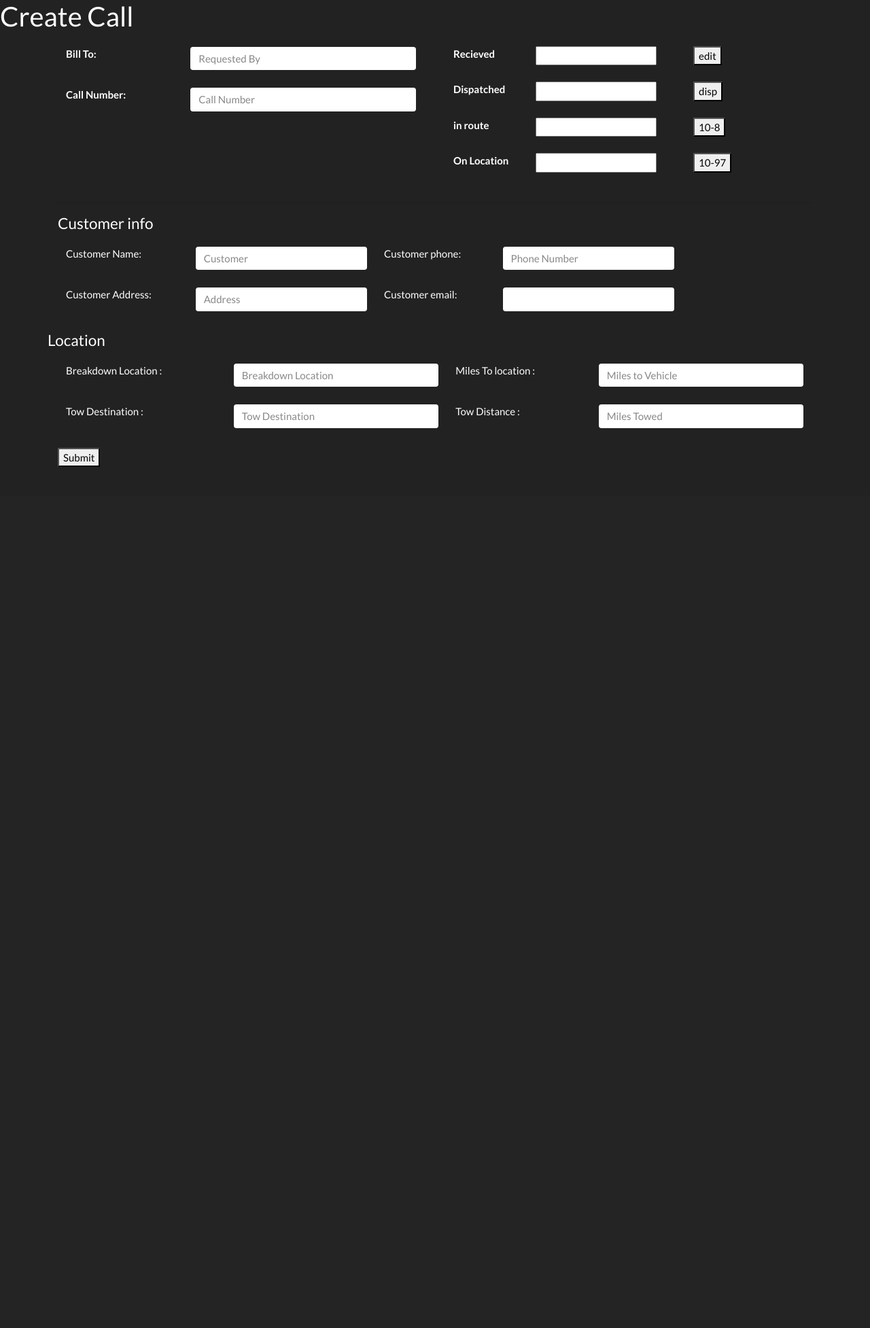
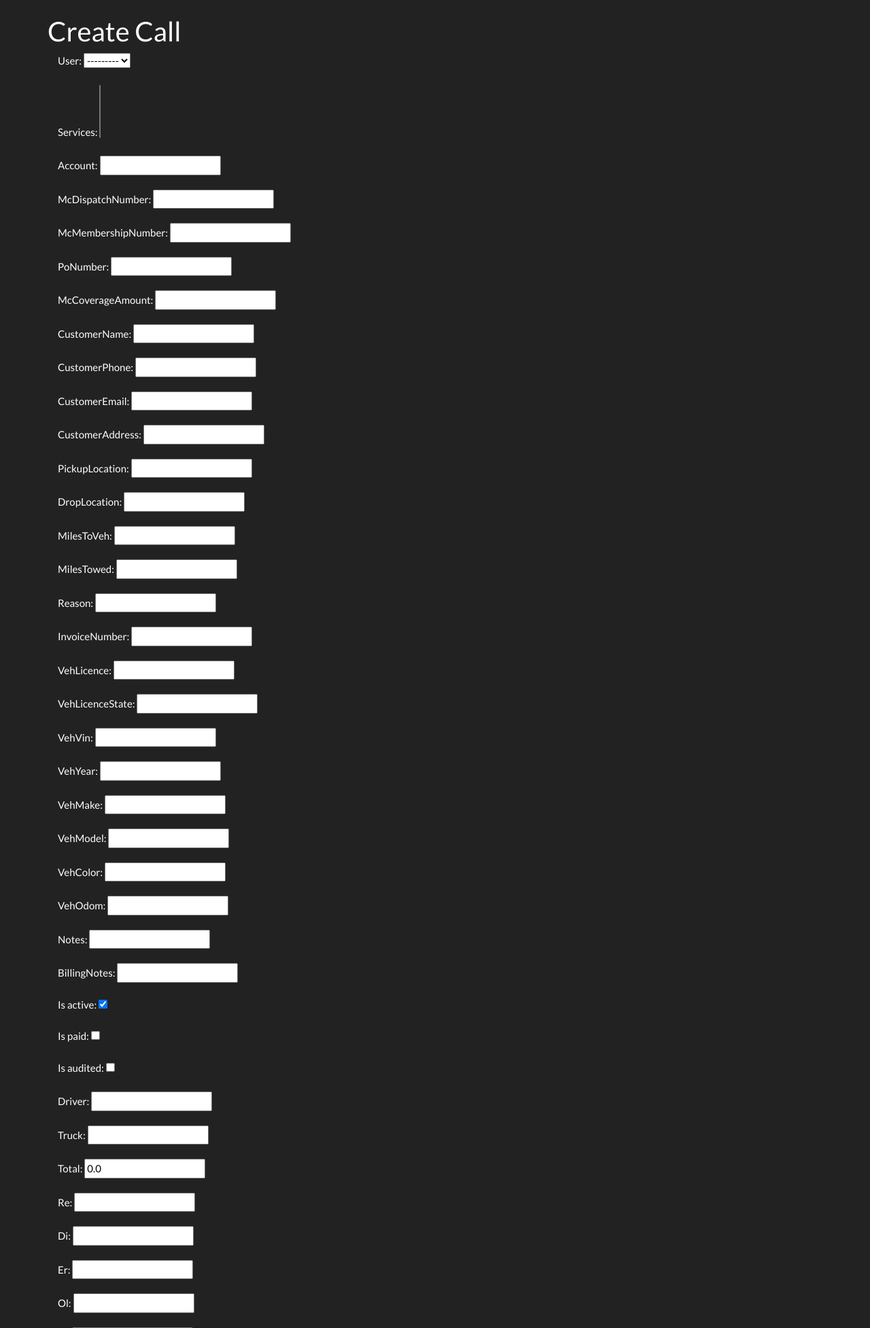
Before and after one commit to goldenst/tduck_django, a Django app: page /calls/create/ in a window 1280 px wide. Shown: the part 71-2025 px from the top of the page at 68% size. Before the commit the page ends 758 px from the top, so only its background shows below. Run offline with Django 3.2, Linux system fonts and the light colour scheme; data that the repository does not hold is empty; some libraries are stand-ins or nearby versions.

Commit message:
add call page working

```diff
--- a/src/calls/forms.py
+++ b/src/calls/forms.py
@@ -8,49 +8,46 @@ from .models import Call
 class CallCreateForm(forms.ModelForm):
     class Meta:
         model = Call
-        fields = ( 'user','services', 'account', 'mcDispatchNumber', 'mcMembershipNumber','PoNumber','mcCoverageAmount', 'customerName', 'customerPhone', 'customerEmail', 'customerAddress', 'pickupLocation', 'dropLocation', 'milesToVeh', 'milesTowed', 'reason', 'invoiceNumber', 'vehLicence', 'vehLicenceState', 'vehVin', 'vehYear', 'vehMake', 'vehModel', 'vehColor', 'vehOdom', 'notes', 'billingNotes', 'is_active', 'is_paid', 'is_audited', 'driver', 'truck',  'total', 're', 'di', 'er', 'ol', 'cl',)
+        fields =  ('user','services', 'account', 'mcDispatchNumber', 'mcMembershipNumber','PoNumber','mcCoverageAmount', 'customerName', 'customerPhone', 'customerEmail', 'customerAddress', 'pickupLocation', 'dropLocation', 'milesToVeh', 'milesTowed', 'reason', 'invoiceNumber', 'vehLicence', 'vehLicenceState', 'vehVin', 'vehYear', 'vehMake', 'vehModel', 'vehColor', 'vehOdom', 'notes', 'billingNotes', 'is_active', 'is_paid', 'is_audited', 'driver', 'truck',  'total', 're', 'di', 'er', 'ol', 'cl')
 
-        labels = {
-            'account' : 'Requested By',
-        }
 
-        widgets = {
-            'account' : forms.TextInput(attrs={'class': 'form-control', 'placeholder': 'Requested By'}),
-            'services' : forms.Select(attrs={'class': 'form-control', 'placeholder': 'Service Requested'}),
-            'mcDispatchNumber' : forms.TextInput(attrs={'class': 'form-control', 'placeholder': 'Call Number'}),
-            'mcMembershipNumber' : forms.TextInput(attrs={'class': 'form-control', 'placeholder': 'Membership Number'}),
-            'poNumber' : forms.TextInput(attrs={'class': 'form-control', 'placeholder': 'Po Number'}),
-            'mcCoverageAmount' : forms.TextInput(attrs={'class': 'form-control', 'placeholder': 'Coverage Amount'}),
-            'customerName': forms.TextInput(attrs={'class': 'form-control', 'placeholder': 'Customer'}),
-            'customerPhone': forms.TextInput(attrs={'class': 'form-control', 'placeholder': 'Phone Number'}),
-            'customerEmail': forms.TextInput(attrs={'class': 'form-control'}),
-            'customerAddress': forms.TextInput(attrs={'class': 'form-control', 'placeholder': 'Address'}),
-            'pickupLocation': forms.TextInput(attrs={'class': 'form-control', 'placeholder': 'Breakdown Location'}),
-            'dropLocation' : forms.TextInput(attrs={'class': 'form-control', 'placeholder': 'Tow Destination'}),
-            'milesToVeh' : forms.TextInput(attrs={'class': 'form-control', 'placeholder': 'Miles to Vehicle'}),
-            'milesTowed' : forms.TextInput(attrs={'class': 'form-control', 'placeholder': 'Miles Towed'}),
-            'reason' : forms.TextInput(attrs={'class': 'form-control', 'placeholder': 'Reason'}),
-            'invoiceNumber' : forms.TextInput(attrs={'class': 'form-control', 'placeholder': 'invoice Number'}),
-            'vehLicence' : forms.TextInput(attrs={'class': 'form-control', 'placeholder': 'Vehicle Plate'}),
-            'vehLicenceState' : forms.TextInput(attrs={'class': 'form-control', 'placeholder': 'Vehicle State'}),
-            'vehVin' : forms.TextInput(attrs={'class': 'form-control', 'placeholder': 'Vehicle Vin'}),
-            'vehYear' : forms.TextInput(attrs={'class': 'form-control', 'placeholder': 'Vehicle Year'}),
-            'vehMake' : forms.TextInput(attrs={'class': 'form-control', 'placeholder': 'Vehicle Make'}),
-            'vehModel' : forms.TextInput(attrs={'class': 'form-control', 'placeholder': 'Vehicle Model'}),
-            'vehColor' : forms.TextInput(attrs={'class': 'form-control', 'placeholder': 'Vehicle Color'}),
-            'vehOdom' : forms.TextInput(attrs={'class': 'form-control', 'placeholder': 'Vehicle Odom'}),
-            'notes' : forms.Textarea(attrs={'class': 'form-control', 'placeholder': 'Notesl'}),
-            'billingNotes' : forms.TextInput(attrs={'class': 'form-control', 'placeholder': 'Billing Notes'}),
-            'is_active' : forms.CheckboxInput(attrs={'class': 'form-control', 'placeholder': 'Active'}),
-            'is_paid' : forms.CheckboxInput(attrs={'class': 'form-control', 'placeholder': 'Paid'}),
-            'is_audited' : forms.TextInput(attrs={'class': 'form-control', 'placeholder': 'Audited'}),
-            'driver' : forms.TextInput(attrs={'class': 'form-control', 'placeholder': 'Driver'}),
-            'total' : forms.TextInput(attrs={'class': 'form-control', 'placeholder': 'Truck'}),
-            'truck' : forms.TextInput(attrs={'class': 'form-control', 'placeholder': 'Total'}),
-            # 're' : forms.TimeField(),
-            # 'di' : forms.TimeField(),
-            # 'ol' : forms.TimeField(),
-            # 'er' : forms.TimeField(),
-            # 'cl' : forms.TimeField(),
+        # widgets = {
+        #     'account' : forms.TextInput(attrs={'class': 'form-control', 'placeholder': 'Requested By'}),
+        #     'services' : forms.Select(attrs={'class': 'form-control', 'placeholder': 'Service Requested'}),
+        #     'mcDispatchNumber' : forms.TextInput(attrs={'class': 'form-control', 'placeholder': 'Call Number'}),
+        #     'mcMembershipNumber' : forms.TextInput(attrs={'class': 'form-control', 'placeholder': 'Membership Number'}),
+        #     'poNumber' : forms.TextInput(attrs={'class': 'form-control', 'placeholder': 'Po Number'}),
+        #     'mcCoverageAmount' : forms.TextInput(attrs={'class': 'form-control', 'placeholder': 'Coverage Amount'}),
+        #     'customerName': forms.TextInput(attrs={'class': 'form-control', 'placeholder': 'Customer'}),
+        #     'customerPhone': forms.TextInput(attrs={'class': 'form-control', 'placeholder': 'Phone Number'}),
+        #     'customerEmail': forms.TextInput(attrs={'class': 'form-control'}),
+        #     'customerAddress': forms.TextInput(attrs={'class': 'form-control', 'placeholder': 'Address'}),
+        #     'pickupLocation': forms.TextInput(attrs={'class': 'form-control', 'placeholder': 'Breakdown Location'}),
+        #     'dropLocation' : forms.TextInput(attrs={'class': 'form-control', 'placeholder': 'Tow Destination'}),
+        #     'milesToVeh' : forms.TextInput(attrs={'class': 'form-control', 'placeholder': 'Miles to Vehicle'}),
+        #     'milesTowed' : forms.TextInput(attrs={'class': 'form-control', 'placeholder': 'Miles Towed'}),
+        #     'reason' : forms.TextInput(attrs={'class': 'form-control', 'placeholder': 'Reason'}),
+        #     'invoiceNumber' : forms.TextInput(attrs={'class': 'form-control', 'placeholder': 'invoice Number'}),
+        #     'vehLicence' : forms.TextInput(attrs={'class': 'form-control', 'placeholder': 'Vehicle Plate'}),
+        #     'vehLicenceState' : forms.TextInput(attrs={'class': 'form-control', 'placeholder': 'Vehicle State'}),
+        #     'vehVin' : forms.TextInput(attrs={'class': 'form-control', 'placeholder': 'Vehicle Vin'}),
+        #     'vehYear' : forms.TextInput(attrs={'class': 'form-control', 'placeholder': 'Vehicle Year'}),
+        #     'vehMake' : forms.TextInput(attrs={'class': 'form-control', 'placeholder': 'Vehicle Make'}),
+        #     'vehModel' : forms.TextInput(attrs={'class': 'form-control', 'placeholder': 'Vehicle Model'}),
+        #     'vehColor' : forms.TextInput(attrs={'class': 'form-control', 'placeholder': 'Vehicle Color'}),
+        #     'vehOdom' : forms.TextInput(attrs={'class': 'form-control', 'placeholder': 'Vehicle Odom'}),
+        #     'notes' : forms.Textarea(attrs={'class': 'form-control', 'placeholder': 'Notesl'}),
+        #     'billingNotes' : forms.TextInput(attrs={'class': 'form-control', 'placeholder': 'Billing Notes'}),
+        #     'is_active' : forms.CheckboxInput(attrs={'class': 'form-control', 'placeholder': 'Active'}),
+        #     'is_paid' : forms.CheckboxInput(attrs={'class': 'form-control', 'placeholder': 'Paid'}),
+        #     'is_audited' : forms.TextInput(attrs={'class': 'form-control', 'placeholder': 'Audited'}),
+        #     'driver' : forms.TextInput(attrs={'class': 'form-control', 'placeholder': 'Driver'}),
+        #     'total' : forms.TextInput(attrs={'class': 'form-control', 'placeholder': 'Truck'}),
+        #     'truck' : forms.TextInput(attrs={'class': 'form-control', 'placeholder': 'Total'}),
+        #     # 're' : forms.TimeField(),
+        #     # 'di' : forms.TimeField(),
+        #     # 'ol' : forms.TimeField(),
+        #     # 'er' : forms.TimeField(),
+        #     # 'cl' : forms.TimeField(),
 
-        }
+        # }
--- a/src/calls/views.py
+++ b/src/calls/views.py
@@ -31,6 +31,14 @@ class CallDetailView(DetailView):
 
 
 class CallCreateView(CreateView):
+    # queryset = Call.objects.all()
     form_class = CallCreateForm
     template_name = 'calls/create_call.html'
-    success_url = '/'
+    success_url = '/calls'
+
+    def form_invalid(self, form):
+        print(ValueError)
+
+
+    def form_valid(self, form):
+        return super().form_valid(form)
--- a/src/templates/calls/call_list.html
+++ b/src/templates/calls/call_list.html
@@ -14,7 +14,7 @@
     {% for obj in object_list %}
     <div class='col'>
       {% include 'calls/snippets/card.html' with instance=obj %}
-      {% if forloop.counter|divisibleby:3  %}
+      {% if forloop.counter|divisibleby:6 %}
     </div> </div> <div class="row">
     {% else %}
 </div>
--- a/src/templates/calls/create_call.html
+++ b/src/templates/calls/create_call.html
@@ -2,72 +2,134 @@
 {% load static %}
 {% block content %}
 
+<div class="container">
+    <br>
+    <div class="row">
         <h2>Create Call</h2>
+    </div>
+
 
     <form method='POST'>{% csrf_token%}
-    <div class="container">
+            {{ form.as_p }}
+        <button type='submit' value="save">Submit</button>
+    </form>
+</div>
+
+
+{% endblock %}
+
+<div>
     <div class="row">
-            <div class="col-6">
+        <div class="col-4">
             <table class='table table-borderless'>
                 <tbody>
                     <tr>
-                            <th>Bill To:</th>
+                        <th>Cash Tag #:</th>
+                        <td>{{ form.invoiceNumber }}</td>
+                    </tr>
+                    <tr>
+                        <th>Requested By:</th>
+                        <td></td>
+                    </tr>
+                    <tr>
+                        <th>Bill To</th>
                         <td>{{ form.account }}</td>
                     </tr>
                     <tr>
-                            <th>Call Number:</th>
+                        <th>PO Number:</th>
+                        <td>{{ form.PoNumber }}</td>
+                    </tr>
+                </tbody>
+            </table>
+        </div>
+        <div class="col">
+            <table class='table table-borderless'>
+                <tbody>
+                    <tr>
+                        <th>Dispatch Number:</th>
                         <td>{{ form.mcDispatchNumber }}</td>
+                    </tr>
+                    <tr>
+                        <th>Membership #</th>
+                        <td>{{ form.mcMembershipNumber }}</td>
+                    </tr>
+                    <tr>
+                        <th>Coverage Limit:</th>
+                        <td>{{ form.mcCoverageAmount }}</td>
+                    </tr>
+                    <tr>
+                        <td>Driver: </td>
+                        <td > {{ form.driver }}</td>
+
                     </tr>
                 </tbody>
             </table>
         </div>
 
-            <div class="col-5">
+        <div class="col-3">
             <!--  Times section     -->
             <table class='table table-borderless'>
                 <tbody>
                     <tr>
                         <th>Recieved</th>
                         <td>{{ form.re }}</td>
-                            <td><button>edit</button></td>
+
                     </tr>
                     <tr>
                         <th>Dispatched</th>
                         <td>{{ form.di}}</td>
-                            <td><button>disp</button></td>
+
                     </tr>
                     <tr>
-                            <th>in route</th>
+                        <th>10-8</th>
                         <td>{{ form.er }}</td>
-                            <td><button>10-8</button></td>
+
                     </tr>
                     <tr>
-                            <th>On Location</th>
+                        <th>10-97</th>
                         <td>{{ form.ol }}</td>
-                            <td><button>10-97</button></td>
+
+                    </tr>
+                    <tr>
+                        <th>Truck</th>
+                        <td>{{ form.truck }}</td>
+
                     </tr>
                 </tbody>
             </table>
 
         </div>
+
     </div>
     <hr>
+
+    <h4>Customer info :</h4>
     <div class="row">
         <!-- Customer Info section  -->
-            <div class="col-10">
-
-                <h4>Customer info</h4>
+            <div class="row">
+                <div class="col">
                     <table class='table table-borderless'>
                         <tbody>
                             <tr>
                                 <td>Customer Name: </td>
-                            <td colspan="2"> {{ form.customerName }}</td>
+                                <td > {{ form.customerName }}</td>
+                            </tr>
+                            <tr>
                                 <td>Customer phone: </td>
                                 <td> {{ form.customerPhone }}</td>
                             </tr>
+
+                        </tbody>
+                    </table>
+                </div>
+                <div class="col">
+                    <table class='table table-borderless'>
+                        <tbody>
                             <tr>
                                 <td>Customer Address: </td>
-                            <td colspan="2"> {{ form.customerAddress }}</td>
+                                <td > {{ form.customerAddress }}</td>
+                            </tr>
+                            <tr>
                                 <td>Customer email: </td>
                                 <td> {{ form.customerEmail}}</td>
                             </tr>
@@ -75,10 +137,12 @@
                     </table>
                 </div>
             </div>
+        </div>
+
     <!-- Locations -->
     <div class="row">
 
-                <h4>Location</h4>
+        <h4>Location :</h4>
         <div class="col-12">
             <table class='table table-borderless'>
                 <tbody>
@@ -99,13 +163,85 @@
             </table>
         </div>
     </div>
+    <!--  Services -->
+    <h5>Services:</h5>
+    <p>{{ form.services}}</p>
+    <h5>Total</h5>
+    <p> {{ form.total }}</p>
+
     <!-- Vehicle section -->
-
-        <button type="submit">Submit</button>
+    <div class="row">
+        <h4> Vehicle Info:</h4>
     </div>
 
-</form>
+    <div class="row">
+
+        <div class="col">
+            <table class='table table-borderless'>
+                <tbody>
+                    <tr>
+                        <td>Vehicle Year</td>
+                        <td>{{ form.vehYear }}</td>
+                    </tr>
+                    <tr>
+                        <td>Vehicle Plate</td>
+                        <td>{{ form.vehLicence}}</td>
+                    </tr>
+                    <tr>
+                        <td>Vehicle Color</td>
+                        <td>{{ form.vehColor}}</td>
+                    </tr>
+                </tbody>
+            </table>
         </div>
+        <div class="col">
+            <table class='table table-borderless'>
+                <tbody>
+                    <tr>
+                        <td>Vehicle Make</td>
+                        <td>{{ form.vehMake }}</td>
+                    </tr>
+                    <tr>
+                        <td>Vehicle Plate State</td>
+                        <td>{{ form.vehLicenceState}}</td>
+                    </tr>
+                    <tr>
+                        <td>Vehicle Odom</td>
+                        <td>{{ form.vehOdom}}</td>
+                    </tr>
+                </tbody>
+            </table>
+        </div>
+        <div class="col">
+            <table class='table table-borderless'>
+                <tbody>
+                    <tr>
+                        <td>Vehicle Model</td>
+                        <td>{{ form.vehModel }}</td>
+                    </tr>
+                    <tr>
+                        <td>Vehicle Vin</td>
+                        <td>{{ form.vehVin}}</td>
+                    </tr>
+                    <tr>
+                        <td>Vehicle Unit #</td>
+                        <td>{{ form.vehColor}}</td>
+                    </tr>
+                </tbody>
+            </table>
+        </div>
+    </div>
+    <!-- Notes -->
+    <div class="row">
+        <label> Notes:</label>
+        {{ form.notes}}
+    </div>
+    <div class="row">
+        <label>Billing Notes</label>
+        {{ form.billingNotes}}
+    </div>
+    <hr>
+    <div class="row">
 
-
-{% endblock %}
+    </div>
+</div>
--- a/src/templates/calls/snippets/card.html
+++ b/src/templates/calls/snippets/card.html
@@ -1,13 +1,13 @@
 
 
 
-<div class='container my-3'>
+<div class='container'>
 
 
-<div class="card" style="width: 18rem;">
+<div class="card my-3 " style="width: 12rem;">
   <div class="card-body">
     <h5 class="card-title">{{obj.account}}</h5>
-    <p class="card-text">{{ obj.customerName }}:</p> <p> {{ obj.pickupLocation  }}</p>
+    <class class="card-text">{{ obj.customerName }}:</class> <p> {{ obj.pickupLocation  }}</p>
     <a href='{{ obj.get_absolute_url }} ' class="btn btn-primary">Edit</a>
     <!-- <a href='{% url "calls:detail"  pk=instance.pk %} ' class="btn btn-warning">shortcut</a> -->
   </div>
```
Lines whose indentation alone changed are shown as unchanged.
